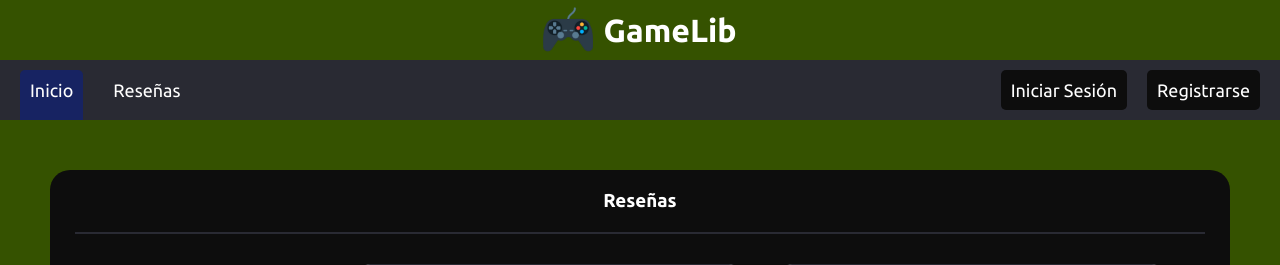
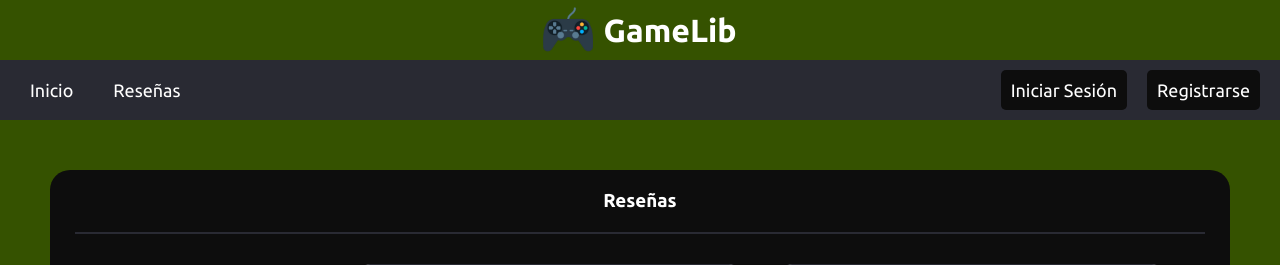
Before and after one commit to AllanPanchi/Programacion-Web, a PHP site: the page made by Proyecto/reseñas.php in a window 1280 px wide, with the pointer over the restyled element. Shown: the top 265 px of the page. Run offline with PHP 8.4, Linux system fonts and the light colour scheme.

Commit message:
Cambio Codigo

```diff
--- a/Proyecto/style/reseñas.css
+++ b/Proyecto/style/reseñas.css
@@ -62,10 +62,6 @@ body {
 
 .nav__ul-li {
     margin-left: 20px;
-}
-
-.nav__ul-li a:hover {
-    background-color: #172362;
 }
 
 .nav__ul-li--sesion {
```
